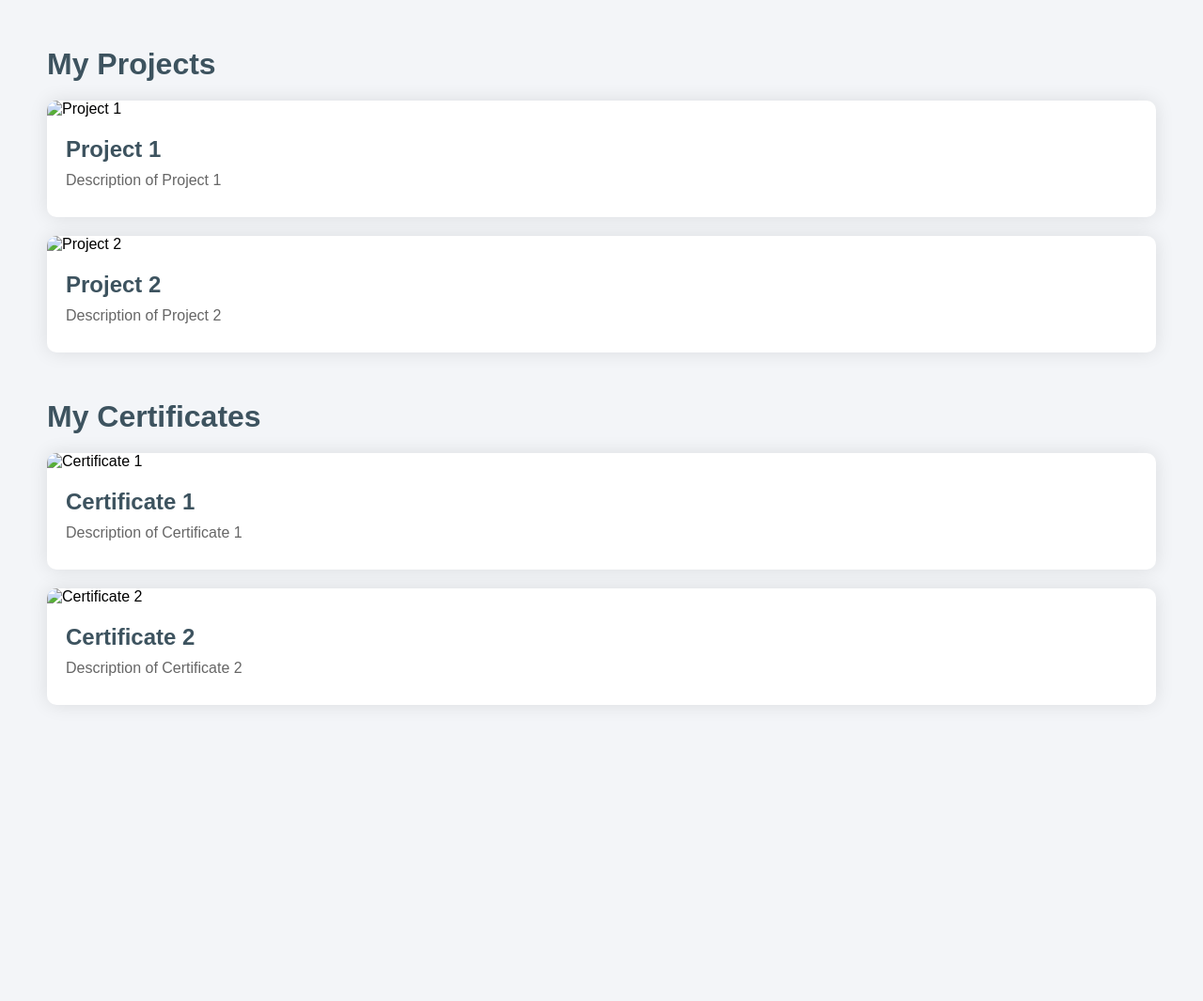
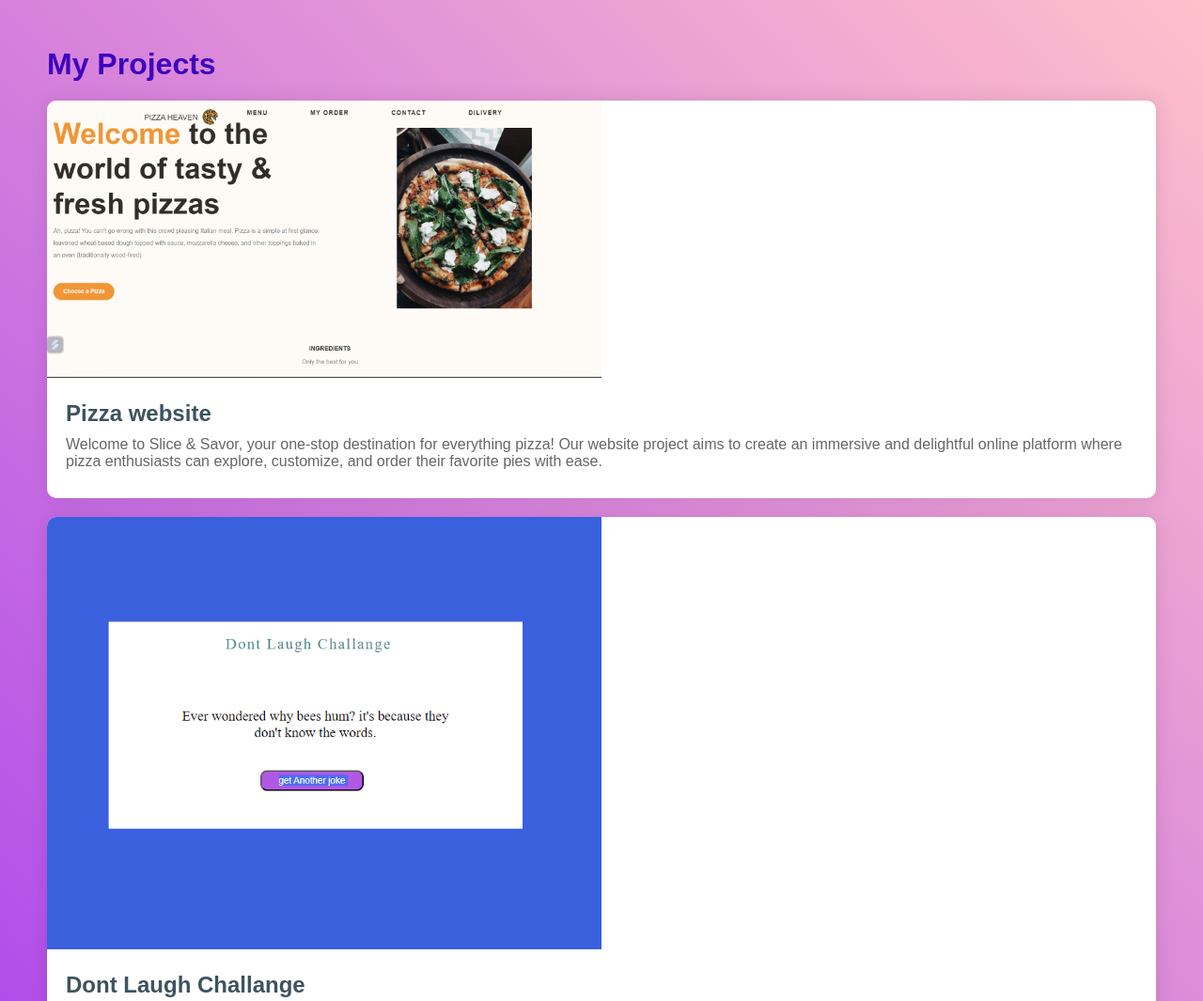
Before and after one commit to aniketbelekar/portfolio, a plain HTML site: page my projects/index.html in a window 1280 px wide. Shown: the top 1065 px of the page at 94% size. Before the commit the page ends 850 px from the top, so only its background shows below. Drawn offline with Linux system fonts and the light colour scheme.

Commit message:
completed

```diff
--- a/my projects/index.html
+++ b/my projects/index.html
@@ -13,7 +13,7 @@
 
         body {
             font-family: Arial, sans-serif;
-            background-color: #f3f5f8;
+            background: linear-gradient(45deg, #7f00ff, pink);;
             padding: 50px;
         }
 
@@ -24,7 +24,7 @@
         .section-title {
             font-size: 2em;
             font-weight: bold;
-            color: #3d535f;
+            color: #3d02bd;
             margin-bottom: 20px;
         }
 
@@ -37,8 +37,8 @@
         }
 
         .item-image {
-            width: 100%;
-            height: 200px;
+            width: 50%;
+            height: 50%;
             object-fit: cover;
         }
 
@@ -62,17 +62,17 @@
     <div class="section">
         <h2 class="section-title">My Projects</h2>
         <div class="item">
-            <img class="item-image" src="project1.jpg" alt="Project 1">
+            <img class="item-image" src="/Screenshot 2024-03-03 110422.png" alt="Project 1">
             <div class="item-details">
-                <h3 class="item-title">Project 1</h3>
-                <p class="item-description">Description of Project 1</p>
+                <h3 class="item-title">Pizza website</h3>
+                <p class="item-description">Welcome to Slice & Savor, your one-stop destination for everything pizza! Our website project aims to create an immersive and delightful online platform where pizza enthusiasts can explore, customize, and order their favorite pies with ease.</p>
             </div>
         </div>
         <div class="item">
-            <img class="item-image" src="project2.jpg" alt="Project 2">
+            <img class="item-image" src="/Screenshot 2024-03-03 110707.png" alt="Project 2">
             <div class="item-details">
-                <h3 class="item-title">Project 2</h3>
-                <p class="item-description">Description of Project 2</p>
+                <h3 class="item-title">Dont Laugh Challange</h3>
+                <p class="item-description">Welcome to the ultimate test of your composure - the "Don't Laugh Challenge" website! Our project aims to provide users with a hilariously entertaining platform where they can watch, share, and participate in laugh-inducing challenges without breaking into giggles.</p>
             </div>
         </div>
         <!-- Add more project items as needed -->
@@ -81,17 +81,17 @@
     <div class="section">
         <h2 class="section-title">My Certificates</h2>
         <div class="item">
-            <img class="item-image" src="certificate1.jpg" alt="Certificate 1">
+            <img class="item-image" src="/Screenshot 2024-03-03 093507.png" alt="Certificate 1">
             <div class="item-details">
-                <h3 class="item-title">Certificate 1</h3>
-                <p class="item-description">Description of Certificate 1</p>
+                <h3 class="item-title">AWS Data Cloud </h3>
+                <p class="item-description">Welcome to the AWS Data Cloud, where the power of data meets the agility of the cloud. Our platform is designed to revolutionize the way organizations manage, analyze, and derive insights from their data, enabling them to unlock its full potential and drive innovation at scale.</p>
             </div>
         </div>
         <div class="item">
-            <img class="item-image" src="certificate2.jpg" alt="Certificate 2">
+            <img class="item-image" src="/Screenshot 2024-03-03 093152.png" alt="Certificate 2">
             <div class="item-details">
-                <h3 class="item-title">Certificate 2</h3>
-                <p class="item-description">Description of Certificate 2</p>
+                <h3 class="item-title">AWS Data Engineering</h3>
+                <p class="item-description">Welcome to the realm of AWS Data Engineering, where data becomes the lifeblood of innovation and progress. Our platform is dedicated to empowering organizations to architect, deploy, and manage robust data pipelines and infrastructure at scale, enabling them to extract maximum value from their data assets.</p>
             </div>
         </div>
         <!-- Add more certificate items as needed -->
```
Also changed, not shown: index.html (+5 -5 lines), Screenshot 2024-03-03 093152.png (added), Screenshot 2024-03-03 093507.png (added), Screenshot 2024-03-03 110422.png (added), Screenshot 2024-03-03 110707.png (added).
